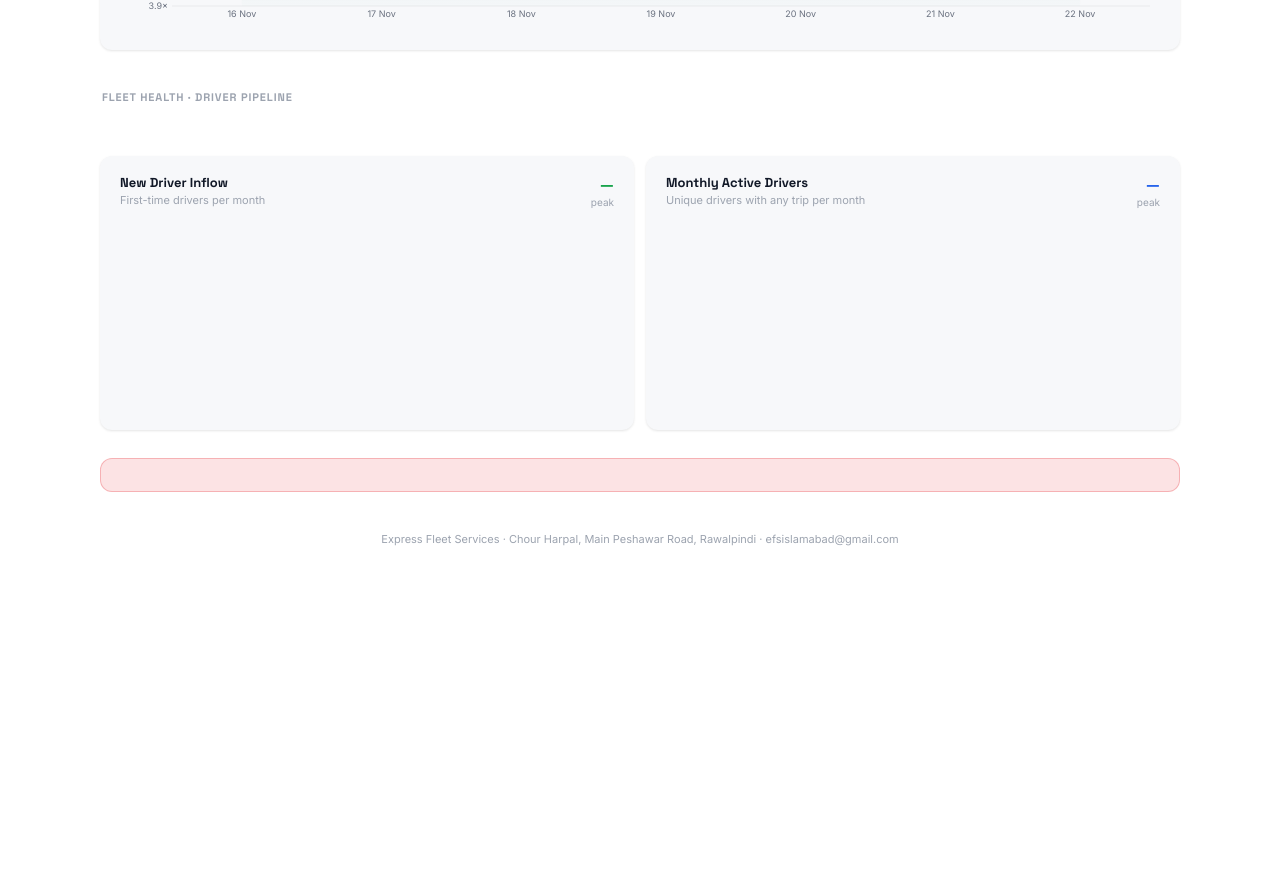
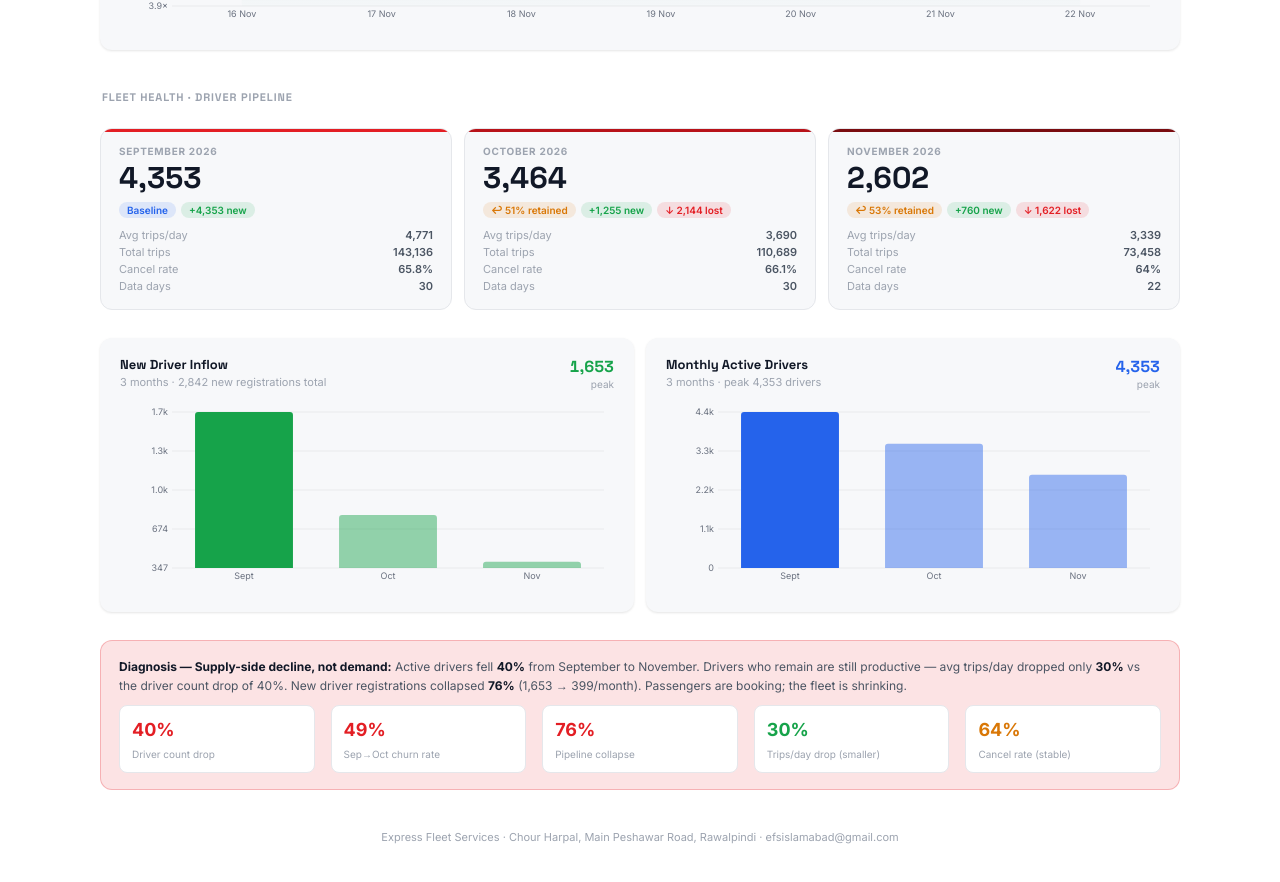
Before and after one commit to UmairNwz/EFS-OPS, a plain HTML site: page index.html in a window 1280 px wide. Shown: the part 2115-2997 px from the top of the page. Before the commit the page ends 2709 px from the top, so only its background shows below. Drawn offline with Linux system fonts and the light colour scheme.

Commit message:
Dashboard refresh 2026-11-23 01:11 UTC

```diff
--- a/index.html
+++ b/index.html
@@ -978,7 +978,7 @@ function renderDOW(){
 
 /* ━━ FLEET HEALTH ━━━━━━━━━━━━━━━━━━━━━━━━━━━━━━━━━━━━━━━━━━━━━━━━━━━ */
 function renderFleetHealth(){
-  if(!window.COHORT||!COHORT.length) return;
+  if(!COHORT||!COHORT.length) return;
 
   const MONTH_COLORS=['#E31E24','#b81219','#7a0c10','#4a0509'];
 
```
